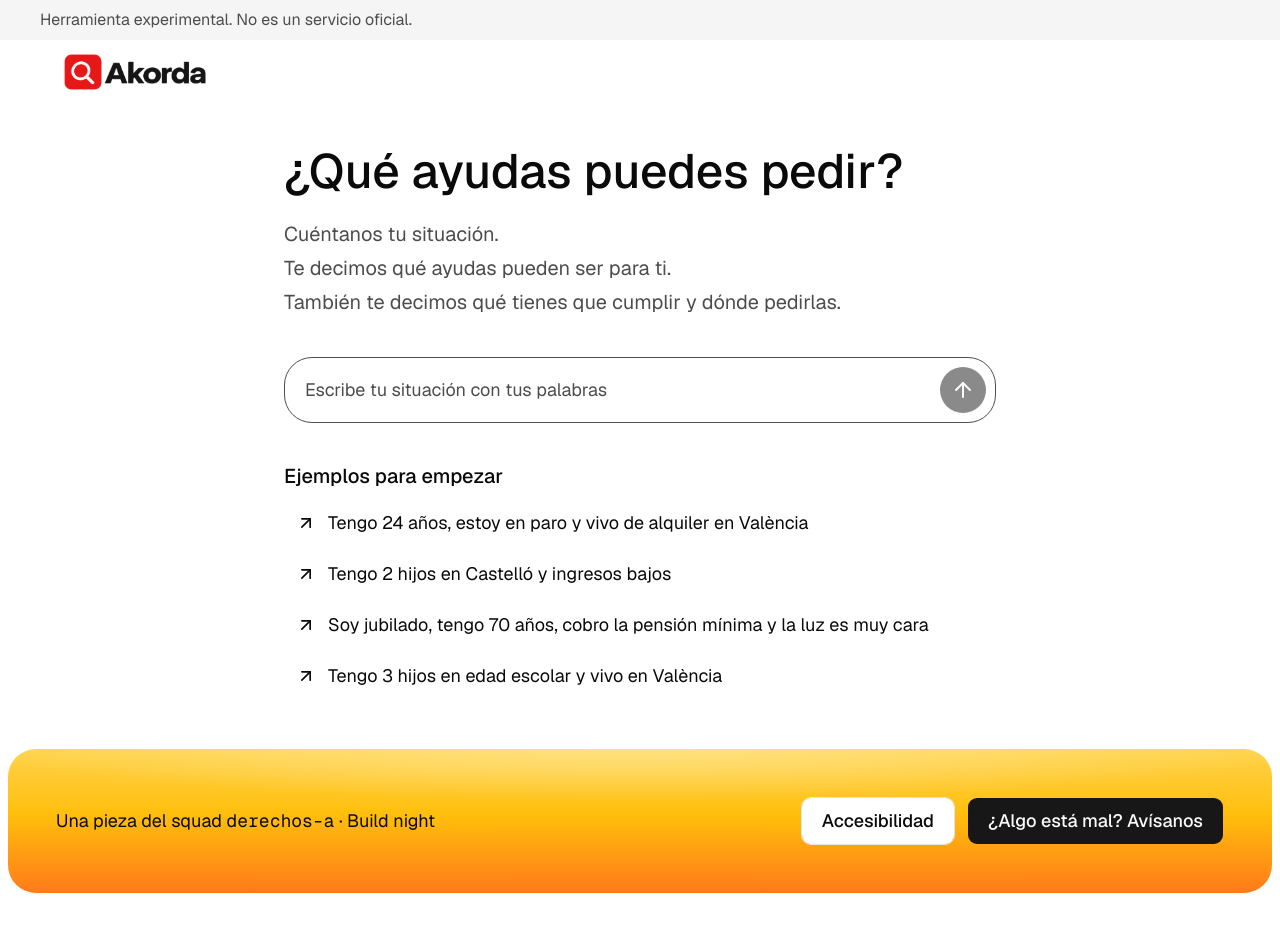
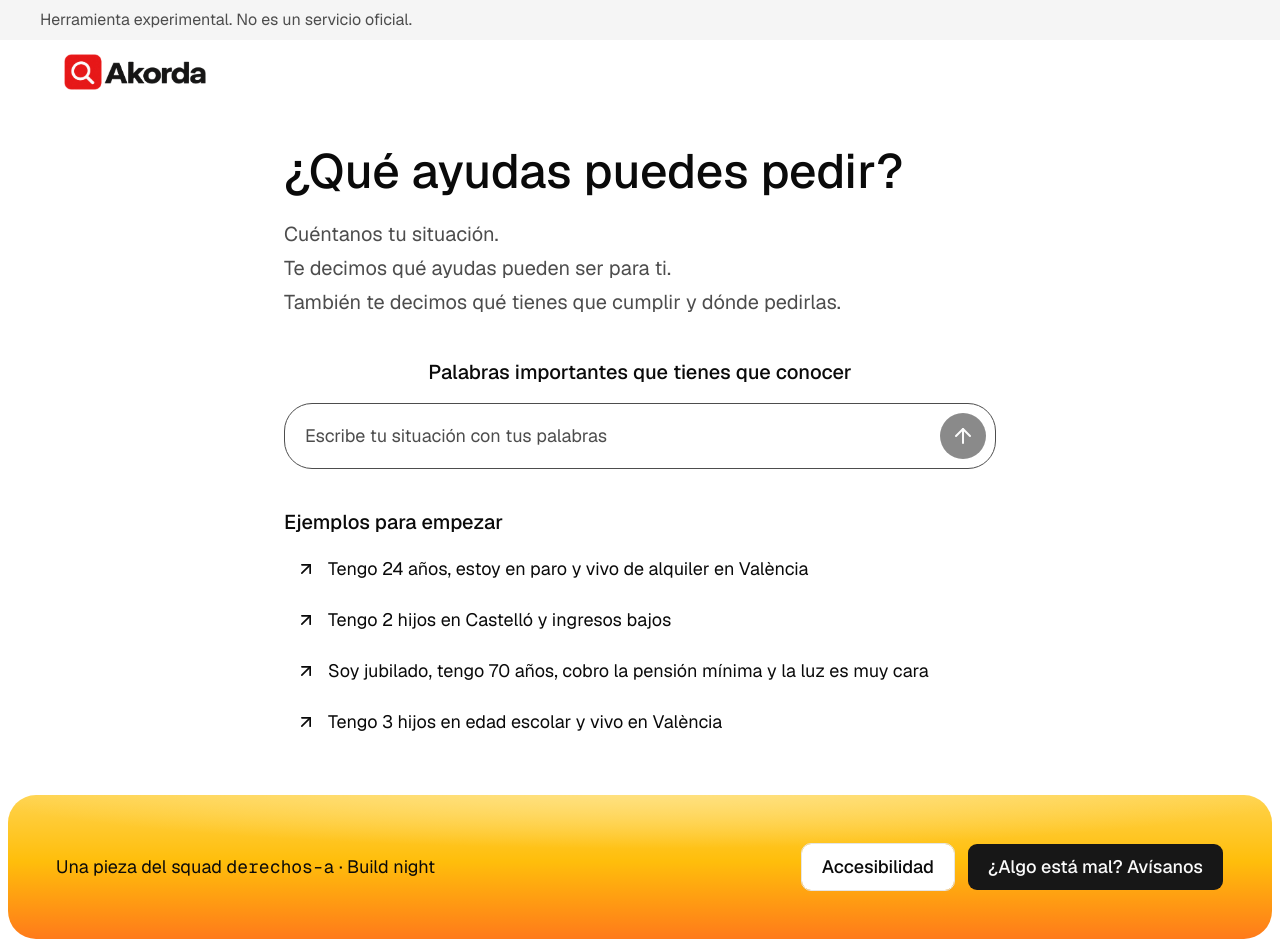
Before and after one commit to barracafh/build-derechos-a, a Next.js app: page / in a window 1280 px wide. Before the commit the page ends 901 px from the top, so only its background shows below. Built offline with nearby package versions, Linux system fonts and the light colour scheme.

Commit message:
Add centered title above the landing composer
Co-Authored-By: Claude Sonnet 5.5 <noreply@anthropic.com>
Claude-Session: https://claude.ai/code/session_0115AodDcqaPJUuuUjNCM7yr

```diff
--- a/src/components/Chat.tsx
+++ b/src/components/Chat.tsx
@@ -491,6 +491,9 @@ export function Chat() {
             </div>
 
             <div className="grid grid-cols-[minmax(0,1fr)] gap-4">
+              <h2 className="text-center font-sans text-xl leading-[1.5] font-medium">
+                Palabras importantes que tienes que conocer
+              </h2>
               <Composer
                 texto={texto}
                 onChange={setTexto}
```
